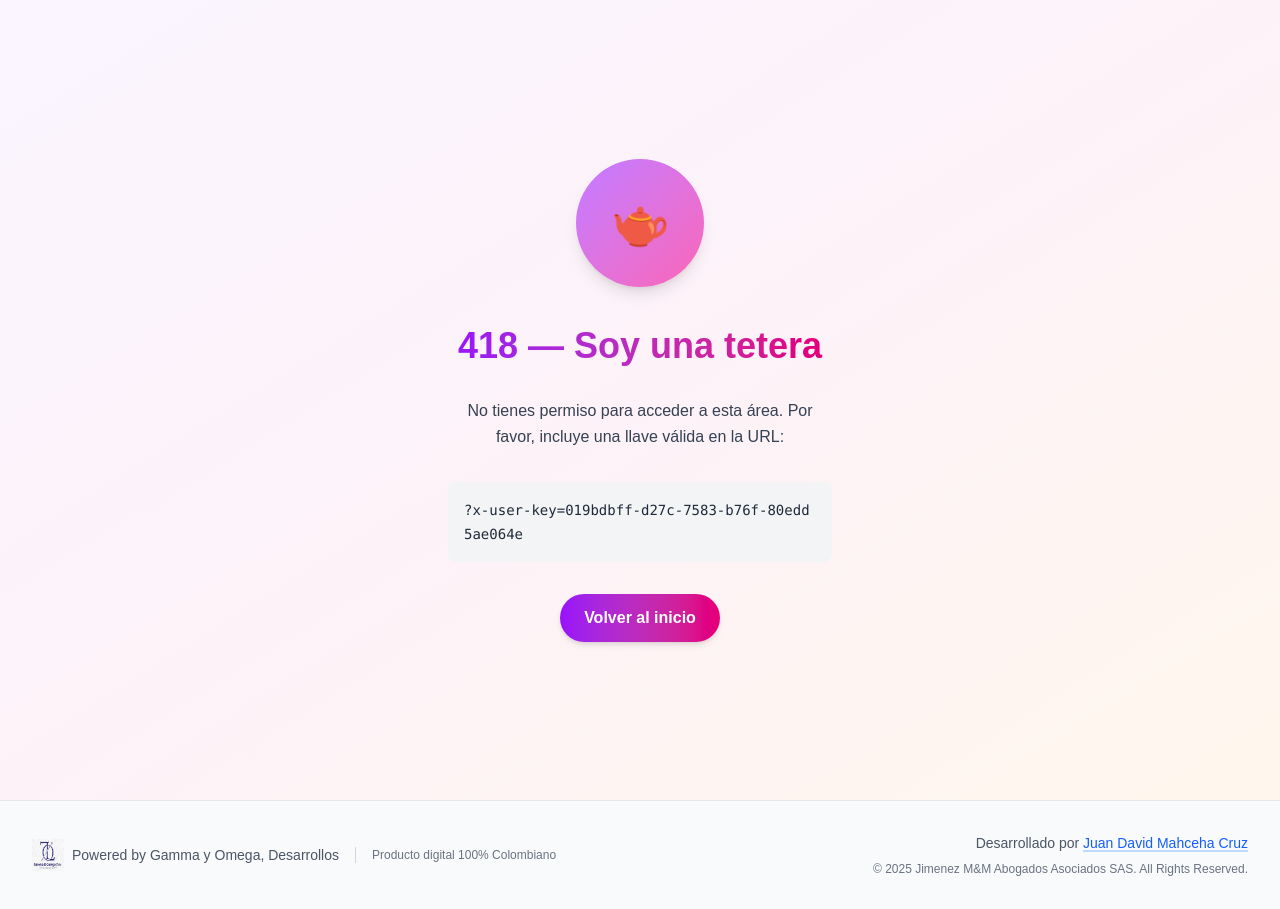
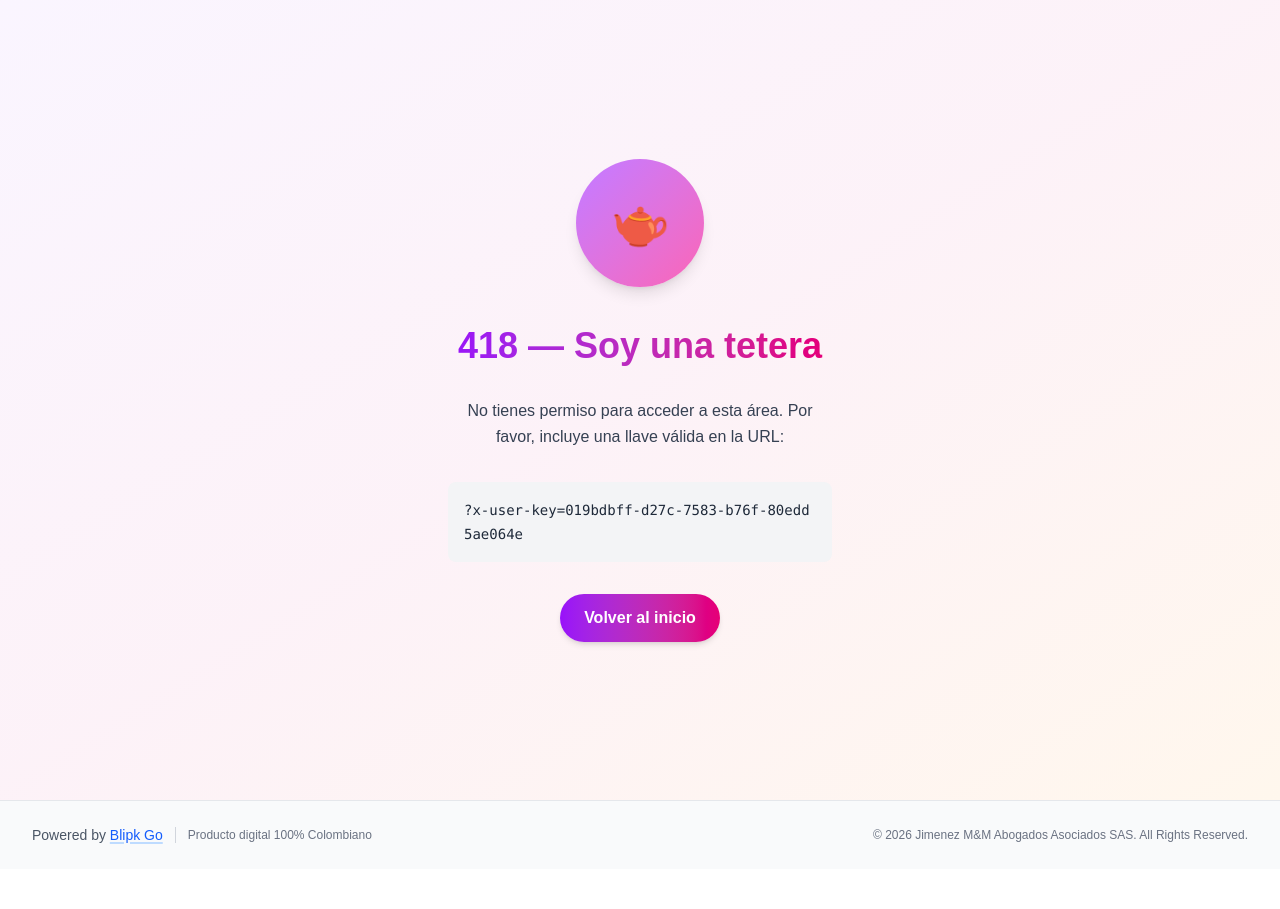
Before and after one commit to jimenezyjimenezabogadosapp-cpu/dashboard, a Next.js app: page /teapot in a window 1280 px wide. After the commit the page ends 869 px from the top, so only its background shows below. Built offline with nearby package versions, Linux system fonts and the light colour scheme.

Commit message:
Actualizar footer: branding Blipk Go, quitar logo y credito de desarrollador, ano dinamico

```diff
--- a/src/components/footer.tsx
+++ b/src/components/footer.tsx
@@ -1,45 +1,34 @@
+"use client";
+
 import Link from "next/link";
 
 export default function Footer() {
+    const year = new Date().getFullYear();
+
     return (
         <footer className="bg-gray-50 dark:bg-gray-900 border-t border-gray-200 dark:border-gray-800 mt-auto">
-            <div className="max-w-7xl mx-auto px-4 sm:px-6 lg:px-8 py-8">
-                <div className="flex flex-col md:flex-row items-center justify-between space-y-4 md:space-y-0">
-                    {/* Logo y información principal */}
-                    <div className="flex items-center space-x-4">
-                        <div className="flex items-center space-x-2">
-                            <img
-                                src="/brand/gyo.svg"
-                                alt="Gamma y Omega Logo"
-                                className="w-8 h-8"
-                            />
-                            <div className="text-sm text-gray-600 dark:text-gray-400">
-                                <span className="font-medium">Powered by</span>
-                                <span className="ml-1">Gamma y Omega, Desarrollos</span>
-                            </div>
-                        </div>
-                        <div className="hidden md:block w-px h-4 bg-gray-300 dark:bg-gray-600" />
-                        <div className="text-xs text-gray-500 dark:text-gray-500">
+            <div className="max-w-7xl mx-auto px-4 sm:px-6 lg:px-8 py-6">
+                <div className="flex flex-col md:flex-row items-center justify-between gap-3">
+                    <div className="flex items-center gap-3 text-sm text-gray-600 dark:text-gray-400">
+                        <span>
+                            Powered by{" "}
+                            <Link
+                                href="https://blipkgo.com"
+                                target="_blank"
+                                rel="noopener noreferrer"
+                                className="font-medium text-blue-600 dark:text-blue-400 hover:text-blue-700 dark:hover:text-blue-300 transition-colors underline decoration-2 underline-offset-2 decoration-blue-200 dark:decoration-blue-800 hover:decoration-blue-300 dark:hover:decoration-blue-700"
+                            >
+                                Blipk Go
+                            </Link>
+                        </span>
+                        <span className="hidden md:inline w-px h-4 bg-gray-300 dark:bg-gray-600" />
+                        <span className="text-xs text-gray-500 dark:text-gray-500">
                             Producto digital 100% Colombiano
-                        </div>
+                        </span>
                     </div>
 
-                    {/* Créditos y derechos */}
-                    <div className="flex flex-col items-center md:items-end space-y-2">
-                        <div className="text-sm text-gray-600 dark:text-gray-400">
-                            Desarrollado por{" "}
-                            <Link
-                                href="https://www.linkedin.com/in/juanmahecha-dc/"
-                                target="_blank"
-                                rel="noopener noreferrer"
-                                className="text-blue-600 dark:text-blue-400 hover:text-blue-700 dark:hover:text-blue-300 transition-colors underline decoration-2 underline-offset-2 decoration-blue-200 dark:decoration-blue-800 hover:decoration-blue-300 dark:hover:decoration-blue-700"
-                            >
-                                Juan David Mahceha Cruz
-                            </Link>
-                        </div>
-                        <div className="text-xs text-gray-500 dark:text-gray-500">
-                            © 2025 Jimenez M&M Abogados Asociados SAS. All Rights Reserved.
-                        </div>
+                    <div className="text-xs text-gray-500 dark:text-gray-500">
+                        © {year} Jimenez M&M Abogados Asociados SAS. All Rights Reserved.
                     </div>
                 </div>
             </div>
```
